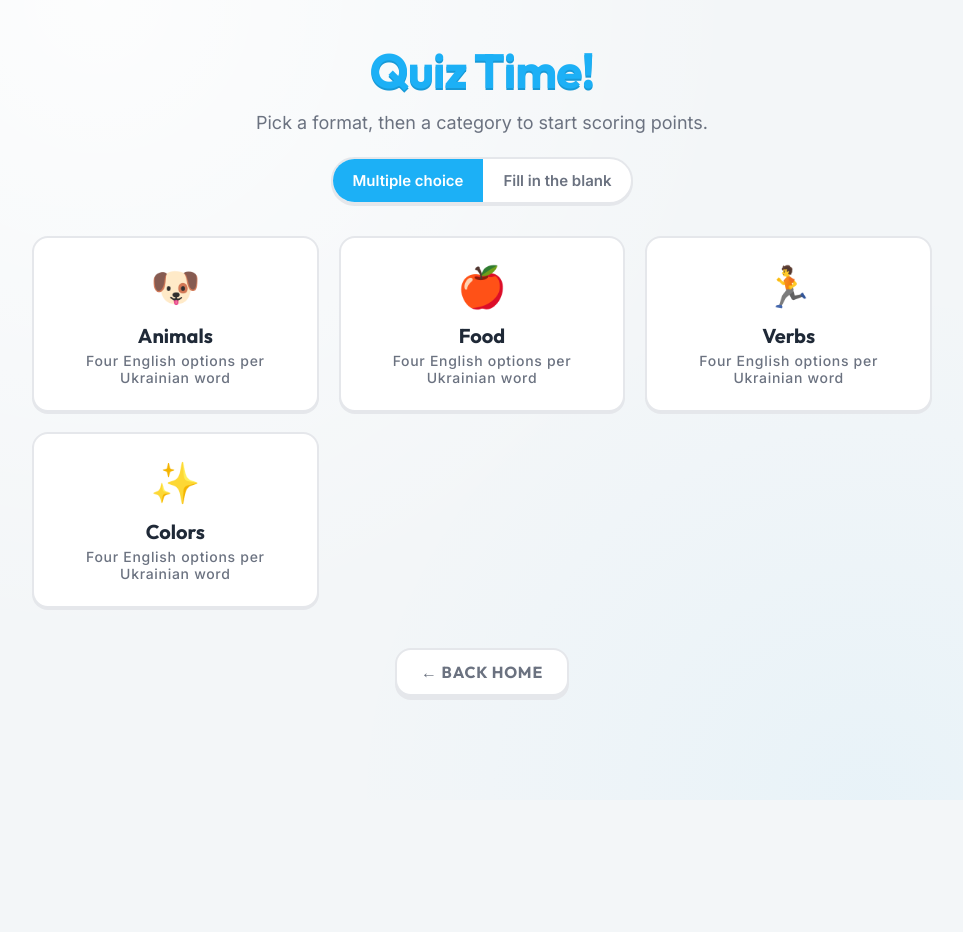
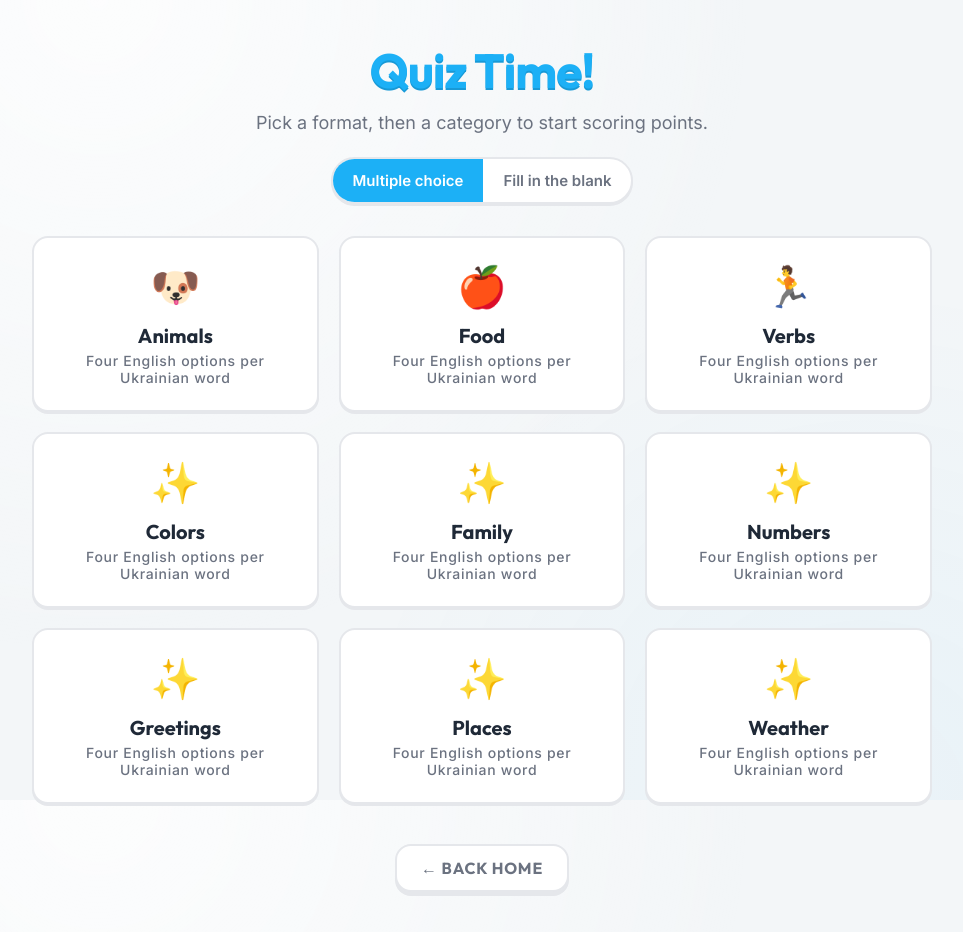
Before and after one commit to YehorYehorychev/Flashcards-App, a React (Vite) app: page /quiz in a window 1280 px wide. Shown: the whole page, without its empty margins (158-1121 px from the left). Before the commit the page ends 800 px from the top, so only its background shows below. Built offline with nearby package versions, Linux system fonts and the light colour scheme.

Commit message:
feat: expand vocabulary to 100+ words across new categories

```diff
--- a/src/data/flashcards.ts
+++ b/src/data/flashcards.ts
@@ -1,4 +1,13 @@
-export type Category = 'animals' | 'food' | 'verbs' | 'colors'
+export type Category =
+  | 'animals'
+  | 'food'
+  | 'verbs'
+  | 'colors'
+  | 'family'
+  | 'numbers'
+  | 'greetings'
+  | 'places'
+  | 'weather'
 
 export type Quiz =
   | {
@@ -15,6 +24,7 @@ export type Flashcard = {
   ukranian: string
   english: string
   quiz: Quiz
+  xp?: number
 }
 
 export const categories: { id: Category; label: string }[] = [
@@ -22,9 +32,15 @@ export const categories: { id: Category; label: string }[] = [
   { id: 'food', label: 'Food' },
   { id: 'verbs', label: 'Verbs' },
   { id: 'colors', label: 'Colors' },
+  { id: 'family', label: 'Family' },
+  { id: 'numbers', label: 'Numbers' },
+  { id: 'greetings', label: 'Greetings' },
+  { id: 'places', label: 'Places' },
+  { id: 'weather', label: 'Weather' },
 ]
 
 export const flashcards: Flashcard[] = [
+  // --- ANIMALS ---
   {
     id: 'animals-kot',
     category: 'animals',
@@ -34,6 +50,7 @@ export const flashcards: Flashcard[] = [
       type: 'multiple-choice',
       options: ['the cat', 'the dog', 'the bird', 'the fish'],
     },
+    xp: 10,
   },
   {
     id: 'animals-sobaka',
@@ -44,6 +61,7 @@ export const flashcards: Flashcard[] = [
       type: 'multiple-choice',
       options: ['the horse', 'the dog', 'the cow', 'the rabbit'],
     },
+    xp: 10,
   },
   {
     id: 'animals-ptah',
@@ -53,6 +71,7 @@ export const flashcards: Flashcard[] = [
     quiz: {
       type: 'fill-in-the-blank',
     },
+    xp: 15,
   },
   {
     id: 'animals-kin',
@@ -63,16 +82,7 @@ export const flashcards: Flashcard[] = [
       type: 'multiple-choice',
       options: ['the horse', 'the cow', 'the pig', 'the sheep'],
     },
-  },
-  {
-    id: 'animals-svynya',
-    category: 'animals',
-    ukranian: 'свиня',
-    english: 'the pig',
-    quiz: {
-      type: 'multiple-choice',
-      options: ['the pig', 'the dog', 'the chicken', 'the cat'],
-    },
+    xp: 10,
   },
   {
     id: 'animals-ryba',
@@ -82,6 +92,7 @@ export const flashcards: Flashcard[] = [
     quiz: {
       type: 'fill-in-the-blank',
     },
+    xp: 15,
   },
   {
     id: 'animals-vedmid',
@@ -92,7 +103,42 @@ export const flashcards: Flashcard[] = [
       type: 'multiple-choice',
       options: ['the bear', 'the wolf', 'the fox', 'the rabbit'],
     },
+    xp: 10,
   },
+  {
+    id: 'animals-vovk',
+    category: 'animals',
+    ukranian: 'вовк',
+    english: 'the wolf',
+    quiz: {
+      type: 'multiple-choice',
+      options: ['the wolf', 'the bear', 'the fox', 'the deer'],
+    },
+    xp: 10,
+  },
+  {
+    id: 'animals-lysycya',
+    category: 'animals',
+    ukranian: 'лисиця',
+    english: 'the fox',
+    quiz: {
+      type: 'fill-in-the-blank',
+    },
+    xp: 15,
+  },
+  {
+    id: 'animals-zayets',
+    category: 'animals',
+    ukranian: 'заєць',
+    english: 'the rabbit',
+    quiz: {
+      type: 'multiple-choice',
+      options: ['the rabbit', 'the squirrel', 'the mouse', 'the rat'],
+    },
+    xp: 10,
+  },
+
+  // --- FOOD ---
   {
     id: 'food-hlib',
     category: 'food',
@@ -102,6 +148,7 @@ export const flashcards: Flashcard[] = [
       type: 'multiple-choice',
       options: ['milk', 'bread', 'cheese', 'water'],
     },
+    xp: 10,
   },
   {
     id: 'food-moloko',
@@ -112,6 +159,7 @@ export const flashcards: Flashcard[] = [
       type: 'multiple-choice',
       options: ['milk', 'tea', 'coffee', 'juice'],
     },
+    xp: 10,
   },
   {
     id: 'food-yabluko',
@@ -121,26 +169,7 @@ export const flashcards: Flashcard[] = [
     quiz: {
       type: 'fill-in-the-blank',
     },
-  },
-  {
-    id: 'food-myaso',
-    category: 'food',
-    ukranian: 'м\'ясо',
-    english: 'meat',
-    quiz: {
-      type: 'multiple-choice',
-      options: ['meat', 'bread', 'apple', 'fish'],
-    },
-  },
-  {
-    id: 'food-syr',
-    category: 'food',
-    ukranian: 'сир',
-    english: 'cheese',
-    quiz: {
-      type: 'multiple-choice',
-      options: ['cheese', 'milk', 'water', 'tea'],
-    },
+    xp: 15,
   },
   {
     id: 'food-voda',
@@ -150,36 +179,64 @@ export const flashcards: Flashcard[] = [
     quiz: {
       type: 'fill-in-the-blank',
     },
+    xp: 10,
   },
   {
-    id: 'food-chay',
+    id: 'food-syr',
     category: 'food',
-    ukranian: 'чай',
-    english: 'tea',
+    ukranian: 'сир',
+    english: 'cheese',
     quiz: {
       type: 'multiple-choice',
-      options: ['tea', 'coffee', 'juice', 'milk'],
+      options: ['cheese', 'butter', 'yogurt', 'egg'],
     },
+    xp: 10,
   },
   {
-    id: 'food-kava',
+    id: 'food-yaytse',
     category: 'food',
-    ukranian: 'кава',
-    english: 'coffee',
+    ukranian: 'яйце',
+    english: 'egg',
+    quiz: {
+      type: 'multiple-choice',
+      options: ['egg', 'meat', 'bread', 'salt'],
+    },
+    xp: 10,
+  },
+  {
+    id: 'food-myaso',
+    category: 'food',
+    ukranian: 'м\'ясо',
+    english: 'meat',
     quiz: {
       type: 'fill-in-the-blank',
     },
+    xp: 15,
   },
   {
-    id: 'food-sik',
+    id: 'food-sil',
     category: 'food',
-    ukranian: 'сік',
-    english: 'juice',
+    ukranian: 'сіль',
+    english: 'salt',
     quiz: {
       type: 'multiple-choice',
-      options: ['juice', 'water', 'tea', 'milk'],
+      options: ['salt', 'sugar', 'pepper', 'oil'],
     },
+    xp: 10,
   },
+  {
+    id: 'food-tsukor',
+    category: 'food',
+    ukranian: 'цукор',
+    english: 'sugar',
+    quiz: {
+      type: 'multiple-choice',
+      options: ['sugar', 'salt', 'honey', 'flour'],
+    },
+    xp: 10,
+  },
+
+  // --- VERBS ---
   {
     id: 'verbs-chytaty',
     category: 'verbs',
@@ -189,25 +246,7 @@ export const flashcards: Flashcard[] = [
       type: 'multiple-choice',
       options: ['to write', 'to read', 'to run', 'to speak'],
     },
-  },
-  {
-    id: 'verbs-tydty',
-    category: 'verbs',
-    ukranian: 'йти',
-    english: 'to go',
-    quiz: {
-      type: 'multiple-choice',
-      options: ['to go', 'to eat', 'to sleep', 'to think'],
-    },
-  },
-  {
-    id: 'verbs-govoryty',
-    category: 'verbs',
-    ukranian: 'говорити',
-    english: 'to speak',
-    quiz: {
-      type: 'fill-in-the-blank',
-    },
+    xp: 10,
   },
   {
     id: 'verbs-pysaty',
@@ -215,9 +254,42 @@ export const flashcards: Flashcard[] = [
     ukranian: 'писати',
     english: 'to write',
     quiz: {
+      type: 'fill-in-the-blank',
+    },
+    xp: 15,
+  },
+  {
+    id: 'verbs-idty',
+    category: 'verbs',
+    ukranian: 'йти',
+    english: 'to go',
+    quiz: {
       type: 'multiple-choice',
-      options: ['to write', 'to read', 'to speak', 'to listen'],
+      options: ['to go', 'to stay', 'to sit', 'to stand'],
     },
+    xp: 10,
+  },
+  {
+    id: 'verbs-spaty',
+    category: 'verbs',
+    ukranian: 'спати',
+    english: 'to sleep',
+    quiz: {
+      type: 'multiple-choice',
+      options: ['to sleep', 'to wake up', 'to dream', 'to rest'],
+    },
+    xp: 10,
+  },
+  {
+    id: 'verbs-isty',
+    category: 'verbs',
+    ukranian: 'їсти',
+    english: 'to eat',
+    quiz: {
+      type: 'multiple-choice',
+      options: ['to eat', 'to drink', 'to cook', 'to taste'],
+    },
+    xp: 10,
   },
   {
     id: 'verbs-pyty',
@@ -225,48 +297,34 @@ export const flashcards: Flashcard[] = [
     ukranian: 'пити',
     english: 'to drink',
     quiz: {
-      type: 'multiple-choice',
-      options: ['to drink', 'to eat', 'to cook', 'to sleep'],
+      type: 'fill-in-the-blank',
     },
+    xp: 15,
   },
   {
-    id: 'verbs-isty',
+    id: 'verbs-bachyty',
     category: 'verbs',
-    ukranian: 'їсти',
-    english: 'to eat',
+    ukranian: 'бачити',
+    english: 'to see',
     quiz: {
-      type: 'fill-in-the-blank',
+      type: 'multiple-choice',
+      options: ['to see', 'to hear', 'to touch', 'to smell'],
     },
+    xp: 10,
   },
   {
-    id: 'verbs-bihaty',
+    id: 'verbs-chuty',
     category: 'verbs',
-    ukranian: 'бігати',
-    english: 'to run',
+    ukranian: 'чути',
+    english: 'to hear',
     quiz: {
       type: 'multiple-choice',
-      options: ['to run', 'to walk', 'to jump', 'to stand'],
+      options: ['to hear', 'to listen', 'to speak', 'to shout'],
     },
+    xp: 10,
   },
-  {
-    id: 'verbs-spaty',
-    category: 'verbs',
-    ukranian: 'спати',
-    english: 'to sleep',
-    quiz: {
-      type: 'fill-in-the-blank',
-    },
-  },
-  {
-    id: 'verbs-dumaty',
-    category: 'verbs',
-    ukranian: 'думати',
-    english: 'to think',
-    quiz: {
-      type: 'multiple-choice',
-      options: ['to think', 'to know', 'to feel', 'to believe'],
-    },
-  },
+
+  // --- COLORS ---
   {
     id: 'colors-bilyy',
     category: 'colors',
@@ -276,6 +334,7 @@ export const flashcards: Flashcard[] = [
       type: 'multiple-choice',
       options: ['white', 'black', 'red', 'green'],
     },
+    xp: 10,
   },
   {
     id: 'colors-chornyy',
@@ -286,6 +345,7 @@ export const flashcards: Flashcard[] = [
       type: 'multiple-choice',
       options: ['black', 'white', 'grey', 'brown'],
     },
+    xp: 10,
   },
   {
     id: 'colors-chervonyy',
@@ -295,6 +355,18 @@ export const flashcards: Flashcard[] = [
     quiz: {
       type: 'fill-in-the-blank',
     },
+    xp: 15,
+  },
+  {
+    id: 'colors-syniy',
+    category: 'colors',
+    ukranian: 'синій',
+    english: 'blue',
+    quiz: {
+      type: 'multiple-choice',
+      options: ['blue', 'green', 'yellow', 'purple'],
+    },
+    xp: 10,
   },
   {
     id: 'colors-zelenyy',
@@ -303,17 +375,9 @@ export const flashcards: Flashcard[] = [
     english: 'green',
     quiz: {
       type: 'multiple-choice',
-      options: ['green', 'yellow', 'blue', 'red'],
+      options: ['green', 'orange', 'pink', 'brown'],
     },
-  },
-  {
-    id: 'colors-syniy',
-    category: 'colors',
-    ukranian: 'синій',
-    english: 'blue',
-    quiz: {
-      type: 'fill-in-the-blank',
-    },
+    xp: 10,
   },
   {
     id: 'colors-zhovtyy',
@@ -321,9 +385,426 @@ export const flashcards: Flashcard[] = [
     ukranian: 'жовтий',
     english: 'yellow',
     quiz: {
+      type: 'fill-in-the-blank',
+    },
+    xp: 15,
+  },
+
+  // --- FAMILY ---
+  {
+    id: 'family-mama',
+    category: 'family',
+    ukranian: 'мама',
+    english: 'mother',
+    quiz: {
       type: 'multiple-choice',
-      options: ['yellow', 'orange', 'green', 'white'],
+      options: ['mother', 'father', 'sister', 'brother'],
     },
+    xp: 10,
+  },
+  {
+    id: 'family-tato',
+    category: 'family',
+    ukranian: 'тато',
+    english: 'father',
+    quiz: {
+      type: 'multiple-choice',
+      options: ['father', 'grandfather', 'uncle', 'son'],
+    },
+    xp: 10,
+  },
+  {
+    id: 'family-brat',
+    category: 'family',
+    ukranian: 'брат',
+    english: 'brother',
+    quiz: {
+      type: 'fill-in-the-blank',
+    },
+    xp: 15,
+  },
+  {
+    id: 'family-sestra',
+    category: 'family',
+    ukranian: 'сестра',
+    english: 'sister',
+    quiz: {
+      type: 'multiple-choice',
+      options: ['sister', 'aunt', 'cousin', 'daughter'],
+    },
+    xp: 10,
+  },
+  {
+    id: 'family-babysya',
+    category: 'family',
+    ukranian: 'бабуся',
+    english: 'grandmother',
+    quiz: {
+      type: 'multiple-choice',
+      options: ['grandmother', 'mother', 'aunt', 'wife'],
+    },
+    xp: 10,
+  },
+  {
+    id: 'family-didus',
+    category: 'family',
+    ukranian: 'дідусь',
+    english: 'grandfather',
+    quiz: {
+      type: 'fill-in-the-blank',
+    },
+    xp: 15,
+  },
+  {
+    id: 'family-syn',
+    category: 'family',
+    ukranian: 'син',
+    english: 'son',
+    quiz: {
+      type: 'multiple-choice',
+      options: ['son', 'daughter', 'child', 'baby'],
+    },
+    xp: 10,
+  },
+  {
+    id: 'family-donka',
+    category: 'family',
+    ukranian: 'донька',
+    english: 'daughter',
+    quiz: {
+      type: 'multiple-choice',
+      options: ['daughter', 'niece', 'mother', 'sister'],
+    },
+    xp: 10,
+  },
+
+  // --- NUMBERS ---
+  {
+    id: 'numbers-odyn',
+    category: 'numbers',
+    ukranian: 'один',
+    english: 'one',
+    quiz: {
+      type: 'multiple-choice',
+      options: ['one', 'two', 'three', 'four'],
+    },
+    xp: 10,
+  },
+  {
+    id: 'numbers-dva',
+    category: 'numbers',
+    ukranian: 'два',
+    english: 'two',
+    quiz: {
+      type: 'multiple-choice',
+      options: ['two', 'three', 'five', 'six'],
+    },
+    xp: 10,
+  },
+  {
+    id: 'numbers-try',
+    category: 'numbers',
+    ukranian: 'три',
+    english: 'three',
+    quiz: {
+      type: 'fill-in-the-blank',
+    },
+    xp: 15,
+  },
+  {
+    id: 'numbers-chotyry',
+    category: 'numbers',
+    ukranian: 'чотири',
+    english: 'four',
+    quiz: {
+      type: 'multiple-choice',
+      options: ['four', 'five', 'seven', 'eight'],
+    },
+    xp: 10,
+  },
+  {
+    id: 'numbers-pyat',
+    category: 'numbers',
+    ukranian: 'п\'ять',
+    english: 'five',
+    quiz: {
+      type: 'multiple-choice',
+      options: ['five', 'four', 'nine', 'ten'],
+    },
+    xp: 10,
+  },
+  {
+    id: 'numbers-shist',
+    category: 'numbers',
+    ukranian: 'шість',
+    english: 'six',
+    quiz: {
+      type: 'fill-in-the-blank',
+    },
+    xp: 15,
+  },
+  {
+    id: 'numbers-sim',
+    category: 'numbers',
+    ukranian: 'сім',
+    english: 'seven',
+    quiz: {
+      type: 'multiple-choice',
+      options: ['seven', 'six', 'eight', 'ten'],
+    },
+    xp: 10,
+  },
+  {
+    id: 'numbers-visim',
+    category: 'numbers',
+    ukranian: 'вісім',
+    english: 'eight',
+    quiz: {
+      type: 'multiple-choice',
+      options: ['eight', 'nine', 'ten', 'zero'],
+    },
+    xp: 10,
+  },
+  {
+    id: 'numbers-devyat',
+    category: 'numbers',
+    ukranian: 'дев\'ять',
+    english: 'nine',
+    quiz: {
+      type: 'fill-in-the-blank',
+    },
+    xp: 15,
+  },
+  {
+    id: 'numbers-desyat',
+    category: 'numbers',
+    ukranian: 'десять',
+    english: 'ten',
+    quiz: {
+      type: 'multiple-choice',
+      options: ['ten', 'hundred', 'thousand', 'million'],
+    },
+    xp: 10,
+  },
+
+  // --- GREETINGS ---
+  {
+    id: 'greetings-pryvit',
+    category: 'greetings',
+    ukranian: 'привіт',
+    english: 'hello',
+    quiz: {
+      type: 'multiple-choice',
+      options: ['hello', 'goodbye', 'please', 'thanks'],
+    },
+    xp: 10,
+  },
+  {
+    id: 'greetings-dobryy-den',
+    category: 'greetings',
+    ukranian: 'добрий день',
+    english: 'good day',
+    quiz: {
+      type: 'multiple-choice',
+      options: ['good day', 'good morning', 'good evening', 'good night'],
+    },
+    xp: 10,
+  },
+  {
+    id: 'greetings-dyakuyu',
+    category: 'greetings',
+    ukranian: 'дякую',
+    english: 'thank you',
+    quiz: {
+      type: 'fill-in-the-blank',
+    },
+    xp: 15,
+  },
+  {
+    id: 'greetings-bud-laska',
+    category: 'greetings',
+    ukranian: 'будь ласка',
+    english: 'please',
+    quiz: {
+      type: 'multiple-choice',
+      options: ['please', 'you are welcome', 'excuse me', 'sorry'],
+    },
+    xp: 10,
+  },
+  {
+    id: 'greetings-vubachte',
+    category: 'greetings',
+    ukranian: 'вибачте',
+    english: 'excuse me',
+    quiz: {
+      type: 'multiple-choice',
+      options: ['excuse me', 'hello', 'how are you', 'what is your name'],
+    },
+    xp: 10,
+  },
+  {
+    id: 'greetings-yak-spravy',
+    category: 'greetings',
+    ukranian: 'як справи',
+    english: 'how are you',
+    quiz: {
+      type: 'fill-in-the-blank',
+    },
+    xp: 15,
+  },
+  {
+    id: 'greetings-do-pobachennya',
+    category: 'greetings',
+    ukranian: 'до побачення',
+    english: 'goodbye',
+    quiz: {
+      type: 'multiple-choice',
+      options: ['goodbye', 'see you later', 'good night', 'have a nice day'],
+    },
+    xp: 10,
+  },
+
+  // --- PLACES ---
+  {
+    id: 'places-dim',
+    category: 'places',
+    ukranian: 'дім',
+    english: 'house',
+    quiz: {
+      type: 'multiple-choice',
+      options: ['house', 'apartment', 'room', 'garden'],
+    },
+    xp: 10,
+  },
+  {
+    id: 'places-misto',
+    category: 'places',
+    ukranian: 'місто',
+    english: 'city',
+    quiz: {
+      type: 'multiple-choice',
+      options: ['city', 'village', 'country', 'world'],
+    },
+    xp: 10,
+  },
+  {
+    id: 'places-vulytsya',
+    category: 'places',
+    ukranian: 'вулиця',
+    english: 'street',
+    quiz: {
+      type: 'fill-in-the-blank',
+    },
+    xp: 15,
+  },
+  {
+    id: 'places-shkola',
+    category: 'places',
+    ukranian: 'школа',
+    english: 'school',
+    quiz: {
+      type: 'multiple-choice',
+      options: ['school', 'university', 'library', 'office'],
+    },
+    xp: 10,
+  },
+  {
+    id: 'places-park',
+    category: 'places',
+    ukranian: 'парк',
+    english: 'park',
+    quiz: {
+      type: 'multiple-choice',
+      options: ['park', 'forest', 'lake', 'mountain'],
+    },
+    xp: 10,
+  },
+  {
+    id: 'places-likarnya',
+    category: 'places',
+    ukranian: 'лікарня',
+    english: 'hospital',
+    quiz: {
+      type: 'fill-in-the-blank',
+    },
+    xp: 15,
+  },
+  {
+    id: 'places-mahazyn',
+    category: 'places',
+    ukranian: 'магазин',
+    english: 'shop',
+    quiz: {
+      type: 'multiple-choice',
+      options: ['shop', 'market', 'bank', 'restaurant'],
+    },
+    xp: 10,
+  },
+
+  // --- WEATHER ---
+  {
+    id: 'weather-sontse',
+    category: 'weather',
+    ukranian: 'сонце',
+    english: 'sun',
+    quiz: {
+      type: 'multiple-choice',
+      options: ['sun', 'moon', 'star', 'sky'],
+    },
+    xp: 10,
+  },
+  {
+    id: 'weather-doshch',
+    category: 'weather',
+    ukranian: 'дощ',
+    english: 'rain',
+    quiz: {
+      type: 'multiple-choice',
+      options: ['rain', 'snow', 'wind', 'storm'],
+    },
+    xp: 10,
+  },
+  {
+    id: 'weather-snih',
+    category: 'weather',
+    ukranian: 'сніг',
+    english: 'snow',
+    quiz: {
+      type: 'fill-in-the-blank',
+    },
+    xp: 15,
+  },
+  {
+    id: 'weather-viter',
+    category: 'weather',
+    ukranian: 'вітер',
+    english: 'wind',
+    quiz: {
+      type: 'multiple-choice',
+      options: ['wind', 'cloud', 'fog', 'ice'],
+    },
+    xp: 10,
+  },
+  {
+    id: 'weather-teplo',
+    category: 'weather',
+    ukranian: 'тепло',
+    english: 'warm',
+    quiz: {
+      type: 'multiple-choice',
+      options: ['warm', 'hot', 'cold', 'cool'],
+    },
+    xp: 10,
+  },
+  {
+    id: 'weather-kholodno',
+    category: 'weather',
+    ukranian: 'холодно',
+    english: 'cold',
+    quiz: {
+      type: 'fill-in-the-blank',
+    },
+    xp: 15,
   },
 ]
 
```
